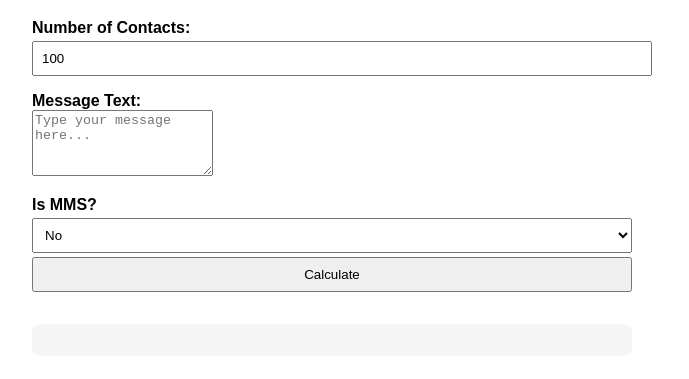
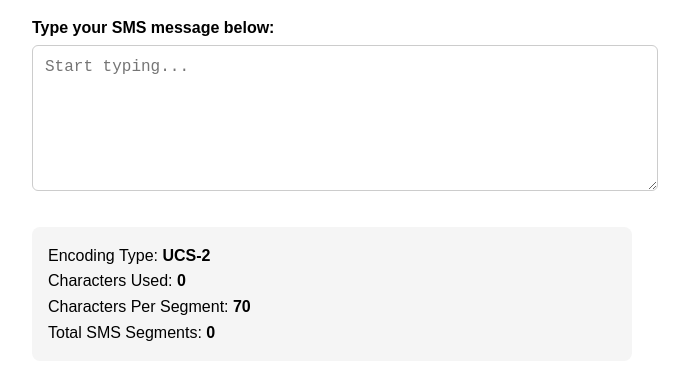
Before and after one commit to FrontROI/sms-segment-calculator, a plain HTML site: page index.html in a window 1280 px wide. Shown: the part 93-472 px from the top of the page, without its empty margins (308-997 px from the left). Drawn offline with Linux system fonts and the light colour scheme.

Commit message:
Update index.html

```diff
--- a/index.html
+++ b/index.html
@@ -2,7 +2,7 @@
 <html lang="en">
 <head>
   <meta charset="UTF-8">
-  <title>SMS Segment Calculator</title>
+  <title>Live SMS Segment Calculator</title>
   <style>
     body {
       font-family: sans-serif;
@@ -11,45 +11,74 @@
       margin: auto;
     }
     label {
+      font-weight: bold;
       display: block;
-      margin-top: 1rem;
-      font-weight: bold;
+      margin-bottom: 0.5rem;
     }
-    input, select, button {
+    textarea {
       width: 100%;
-      padding: 0.5rem;
-      margin-top: 0.25rem;
+      padding: 0.75rem;
+      font-size: 1rem;
+      border: 1px solid #ccc;
+      border-radius: 6px;
+      min-height: 120px;
+      resize: vertical;
     }
     .result {
       margin-top: 2rem;
-      font-weight: bold;
-      font-size: 1.1rem;
+      font-size: 1rem;
       background: #f5f5f5;
       padding: 1rem;
       border-radius: 8px;
+      line-height: 1.6;
     }
   </style>
 </head>
 <body>
+
   <h1>SMS Segment Calculator</h1>
 
-  <label for="contacts">Number of Contacts:</label>
-  <input type="number" id="contacts" value="100">
-
-  <label for="message">Message Text:</label>
-  <textarea id="message" rows="4" placeholder="Type your message here..."></textarea>
-
-  <label for="mms">Is MMS?</label>
-  <select id="mms">
-    <option value="no">No</option>
-    <option value="yes">Yes</option>
-  </select>
-
-  <button onclick="calculate()">Calculate</button>
+  <label for="message">Type your SMS message below:</label>
+  <textarea id="message" placeholder="Start typing..."></textarea>
 
   <div class="result" id="result"></div>
 
   <script>
+    const textarea = document.getElementById("message");
+    const result = document.getElementById("result");
+
     function isGSM7(text) {
-      // GSM-7 basic character set (not exhaustive but covers common chars)
-      const gsm7Regex = /^[\x00]()
+      const gsm7Regex = /^[\x00-\x7F€£¥èéùìòÇ\nØø\rÅåΔ_ΦΓΛΩΠΨΣΘΞÆæßÉ!"#¤%&'()*+,\-.\/:;<=>?¡ÄÖÑÜ§¿äöñüà^{}\[~\]|€@\s]+$/;
+      return gsm7Regex.test(text);
+    }
+
+    function calculate() {
+      const message = textarea.value;
+      const charCount = message.length;
+
+      let encoding, charsPerSegment;
+
+      if (!isGSM7(message)) {
+        encoding = "UCS-2";
+        charsPerSegment = charCount <= 70 ? 70 : 67;
+      } else {
+        encoding = "GSM-7";
+        charsPerSegment = charCount <= 160 ? 160 : 153;
+      }
+
+      const segments = Math.ceil(charCount / charsPerSegment);
+
+      result.innerHTML = `
+        Encoding Type: <strong>${encoding}</strong><br>
+        Characters Used: <strong>${charCount}</strong><br>
+        Characters Per Segment: <strong>${charsPerSegment}</strong><br>
+        Total SMS Segments: <strong>${segments}</strong>
+      `;
+    }
+
+    textarea.addEventListener("input", calculate);
+    calculate(); // Run once on page load
+  </script>
+
+</body>
+</html>
```
